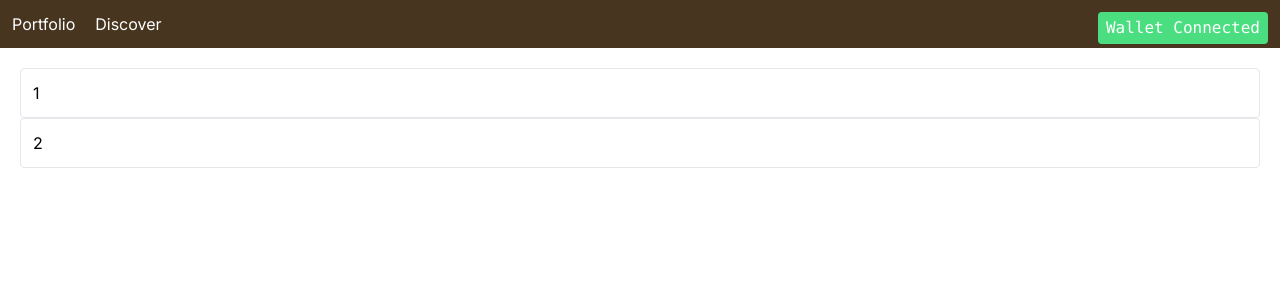
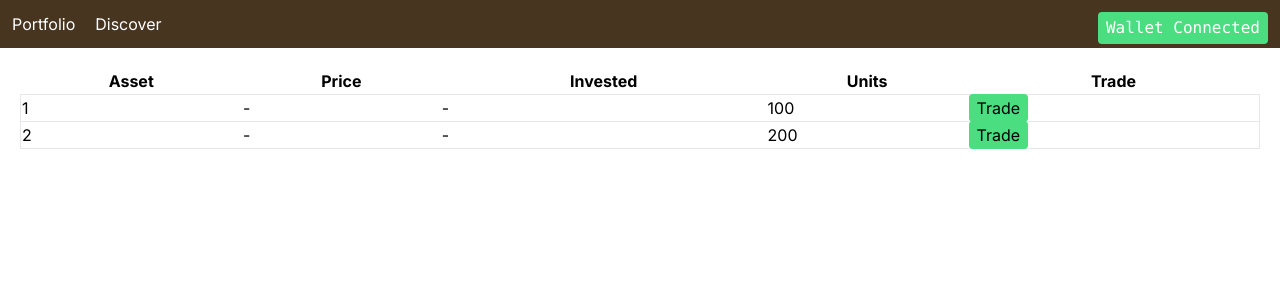
Before and after one commit to ashleendaly/fluid, a Next.js app in the folder dapp/: page /portfolio in a window 1280 px wide. Shown: the top 300 px of the page. Built offline with nearby package versions, Linux system fonts and the light colour scheme.

Commit message:
change url to casks

```diff
--- a/dapp/src/app/portfolio/page.tsx
+++ b/dapp/src/app/portfolio/page.tsx
@@ -1,3 +1,5 @@
+import Link from "next/link";
+
 type Portfolio = {
   caskId: number;
   balance: number;
@@ -10,14 +12,38 @@ const testData: Portfolio[] = [
 
 const Portfolio = () => {
   return (
-    <div className="p-5">
-      {testData.map((cask) => {
-        return (
-          <div className="border rounded p-3" key={cask.caskId}>
-            {cask.caskId}
-          </div>
-        );
-      })}
+    <div className="p-5 flex flex-col gap-2">
+      <table>
+        <thead>
+          <tr>
+            <th>Asset</th>
+            <th>Price</th>
+            <th>Invested</th>
+            <th>Units</th>
+            <th>Trade</th>
+          </tr>
+        </thead>
+        <tbody>
+          {testData.map((cask) => {
+            return (
+              <tr className="border p-3" key={cask.caskId}>
+                <td>{cask.caskId}</td>
+                <td>-</td>
+                <td>-</td>
+                <td>{cask.balance}</td>
+                <td>
+                  <Link
+                    className="bg-green-400 p-1 px-2 rounded"
+                    href={`/${cask.caskId}`}
+                  >
+                    Trade
+                  </Link>
+                </td>
+              </tr>
+            );
+          })}
+        </tbody>
+      </table>
     </div>
   );
 };
```
Also changed, not shown: dapp/src/app/[caskId]/page.tsx (renamed from dapp/src/app/[caskId]/trade/page.tsx).
